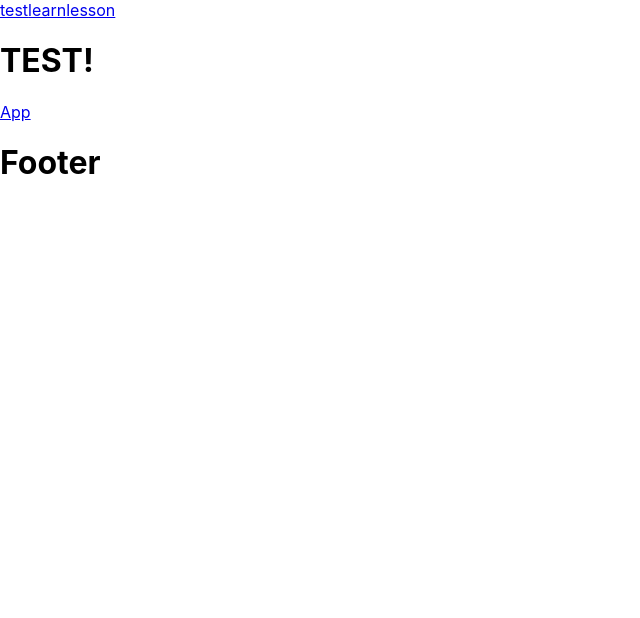
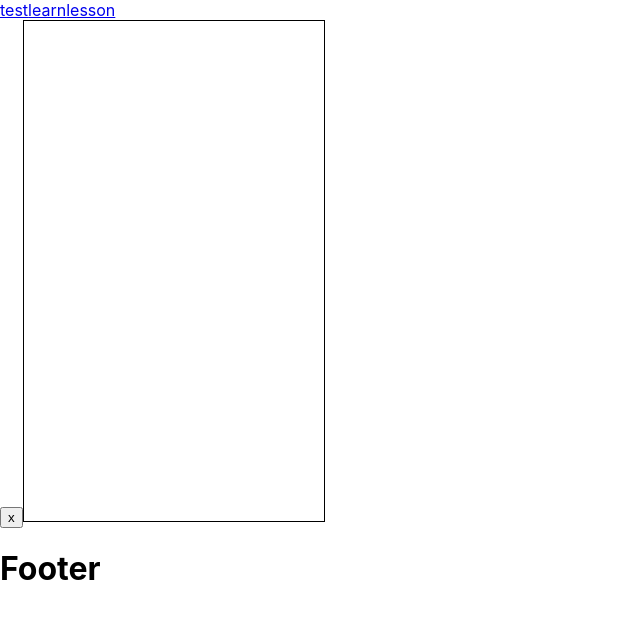
Before and after one commit to alpinagyok/Kana-Student, a React (Create React App) app in the folder client/: page /test in a window 1280 px wide. Shown: the top 618 px of the page, without its empty margins (0-640 px from the left). Built offline with nearby package versions, Linux system fonts and the light colour scheme.

Commit message:
feature(implemented canvas for drawing)

```diff
--- a/client/src/index.tsx
+++ b/client/src/index.tsx
@@ -13,6 +13,7 @@ import Header from './components/Header';
 import Footer from './components/Footer';
 import Stepper from './pages/learn/Stepper';
 import Lesson from './pages/lesson';
+import Writer from './pages/lesson/Writer';
 
 ReactDOM.render(
   <React.StrictMode>
@@ -23,7 +24,7 @@ ReactDOM.render(
           <Route exact path="/" component={App} />
           <Route exact path="/learn" component={Stepper} />
           <Route exact path="/lesson" component={Lesson} />
-          <Route exact path="/test" component={Test} />
+          <Route exact path="/test" component={Writer} />
           <Route path="/404" component={Test} />
           <Redirect to="/404" />
         </Switch>
--- a/client/src/pages/lesson/Guesser.tsx
+++ b/client/src/pages/lesson/Guesser.tsx
@@ -1,5 +1,4 @@
 import React from 'react';
-// import { handleKanaChoice } from '../../service/lesson';
 import { Kana } from '../../store/interfaces';
 
 interface Props {
@@ -16,7 +15,6 @@ const Guesser: React.FC<Props> = ({ randomKanas, kanaToGuess, handleKanaChoice }
     {randomKanas.map((kana) => (
       <button key={kana.id} type="button" onClick={() => handleKanaChoice(kana, kanaToGuess)}>{kana.japName}</button>
     ))}
-    <h1>{kanaToGuess.japName}</h1>
   </div>
 );
 
--- a/client/src/pages/lesson/LessonQuestion.tsx
+++ b/client/src/pages/lesson/LessonQuestion.tsx
@@ -1,17 +1,23 @@
 import React from 'react';
-import { SimplifiedMaterialBlock } from '../../store/interfaces';
+import { Kana, SimplifiedMaterialBlock } from '../../store/interfaces';
 
 interface Props {
   selectedMaterial: SimplifiedMaterialBlock;
+  kanaToGuess: Kana;
 }
 
-const LessonQuestion: React.FC<Props> = ({ selectedMaterial }) => (
+const LessonQuestion: React.FC<Props> = ({ selectedMaterial, kanaToGuess }) => (
   <div>
     <h1>
       This is tab
       {' '}
       {selectedMaterial.name}
     </h1>
+    <h1>
+      What is this kana?
+      {' '}
+      {kanaToGuess.romName}
+    </h1>
   </div>
 );
 
--- a/client/src/pages/lesson/Writer.tsx
+++ b/client/src/pages/lesson/Writer.tsx
@@ -1,5 +1,110 @@
-import React from 'react';
+/* eslint-disable no-param-reassign */
+import React, { useEffect, useRef } from 'react';
+import { Kana } from '../../store/interfaces';
 
-const Writer: React.FC = () => <h1>Writer</h1>;
+interface Props {
+  randomKanas: Kana[];
+  kanaToGuess: Kana;
+  handleKanaChoice: (
+    chosenKana: Kana,
+    kanaToGuess: Kana,
+  ) => void
+}
+
+const Writer: React.FC = () => {
+  const canvasRef = useRef<HTMLCanvasElement>(null);
+
+  let canvas: HTMLCanvasElement | null;
+  let context: CanvasRenderingContext2D | null;
+  let left: number; let top: number;
+  let drawing = false;
+  let brushX = 0; let brushY = 0;
+  const smoothnessRadius = 50;
+
+  useEffect(() => {
+    canvas = canvasRef.current;
+    if (canvas) {
+      context = canvas.getContext('2d');
+      ({ left, top } = canvas.getBoundingClientRect());
+    }
+  }, []);
+
+  const beginDrawing = (event: React.MouseEvent | React.TouchEvent) => {
+    if (context) {
+      drawing = true;
+      context.fillStyle = '#000000';
+      context.lineWidth = 10;
+
+      // handle both mobile and pc
+      if (event.type === 'mousedown') {
+        brushX = (event as React.MouseEvent).clientX - left;
+        brushY = (event as React.MouseEvent).clientY - top;
+      } else {
+        brushX = (event as React.TouchEvent).touches[0].clientX - left;
+        brushY = (event as React.TouchEvent).touches[0].clientY - top;
+      }
+      context.moveTo(brushX, brushY);
+      context.beginPath();
+    }
+  };
+
+  const endDrawing = () => {
+    if (context) {
+      drawing = false;
+    }
+  };
+
+  const draw = (event: React.MouseEvent | React.TouchEvent) => {
+    if (context && drawing) {
+      let eventPosX: number; let eventPosY: number;
+
+      if (event.type === 'mousemove') {
+        eventPosX = (event as React.MouseEvent).clientX - left;
+        eventPosY = (event as React.MouseEvent).clientY - top;
+      } else {
+        eventPosX = (event as React.TouchEvent).touches[0].clientX - left;
+        eventPosY = (event as React.TouchEvent).touches[0].clientY - top;
+      }
+
+      // moves the line only when the mouse is some distance away,
+      // provides smoothness effect
+      const dist = Math.sqrt(
+        (eventPosX - brushX) ** 2 + (eventPosY - brushY) ** 2,
+      );
+      if (dist > smoothnessRadius) {
+        const distToMove = dist - smoothnessRadius;
+        const sin = (eventPosY - brushY) / dist;
+        const cos = (eventPosX - brushX) / dist;
+
+        brushX += distToMove * cos;
+        brushY += distToMove * sin;
+      }
+
+      context.lineTo(brushX, brushY);
+      context.stroke();
+    }
+  };
+
+  const clearCanvas = () => {
+    if (context && canvas) { context.clearRect(0, 0, canvas.width, canvas.height); }
+  };
+
+  return (
+    <div>
+      <button type="button" onClick={clearCanvas}>x</button>
+      <canvas
+        onMouseDown={beginDrawing}
+        onTouchStart={beginDrawing}
+        onMouseMove={draw}
+        onTouchMove={draw}
+        onMouseUp={endDrawing}
+        style={{ border: '1px solid black' }}
+        ref={canvasRef}
+        width="300"
+        height="500"
+      />
+    </div>
+  );
+};
 
 export default Writer;
--- a/client/src/pages/lesson/index.tsx
+++ b/client/src/pages/lesson/index.tsx
@@ -49,9 +49,15 @@ const Lesson: React.FC = () => {
       { selectedMaterial && preparedKanas && preparedKanas?.length > 3 && currentKana
       && (
       <>
-        <LessonQuestion selectedMaterial={selectedMaterial} />
+        <LessonQuestion selectedMaterial={selectedMaterial} kanaToGuess={currentKana} />
         { lessonType === WRITER_LESSON
-          ? <Writer /> : (
+          ? (
+            <Guesser
+              randomKanas={preparedKanas.slice(0, 4)}
+              kanaToGuess={currentKana}
+              handleKanaChoice={handleKanaChoice}
+            />
+          ) : (
             <Guesser
               randomKanas={preparedKanas.slice(0, 4)}
               kanaToGuess={currentKana}
```
